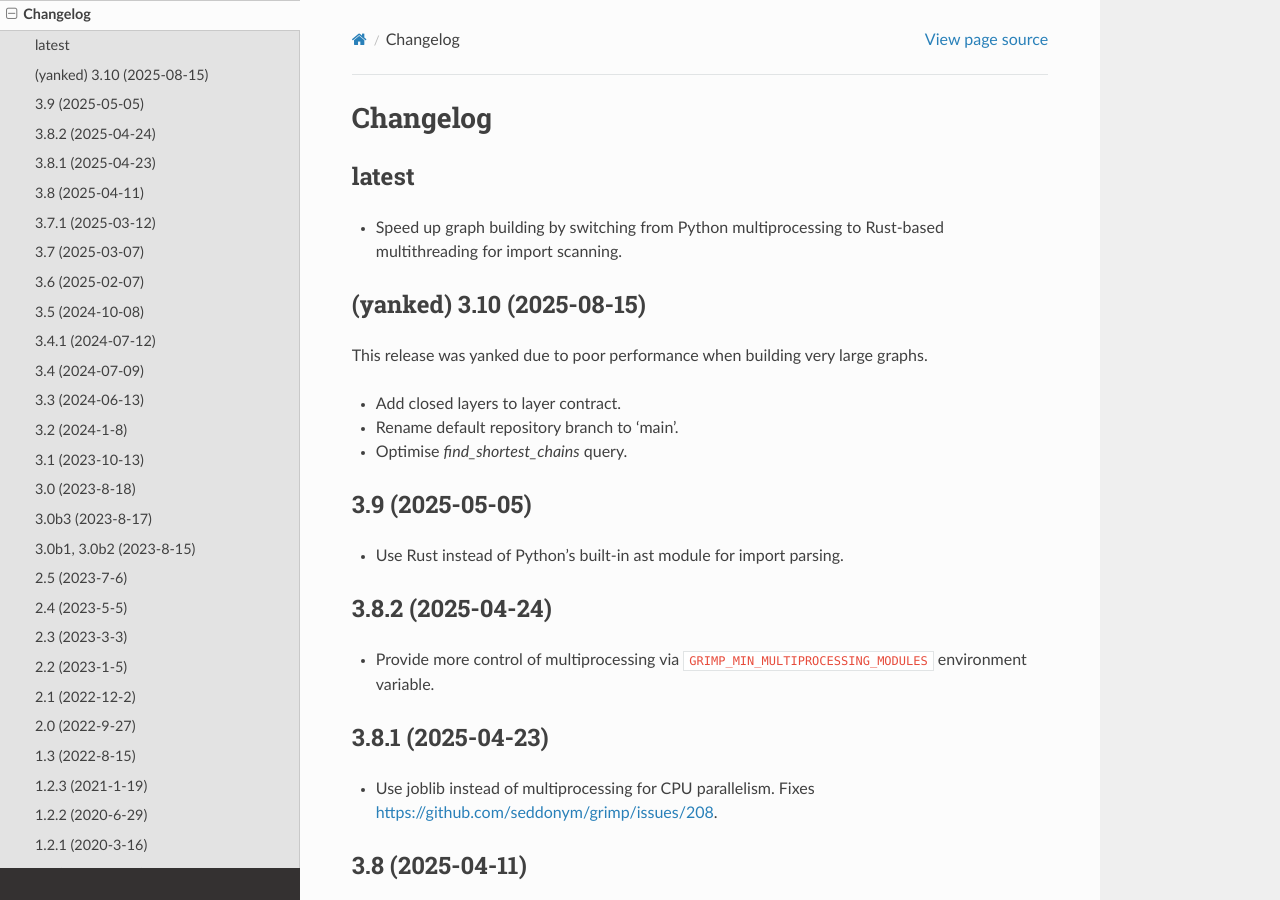
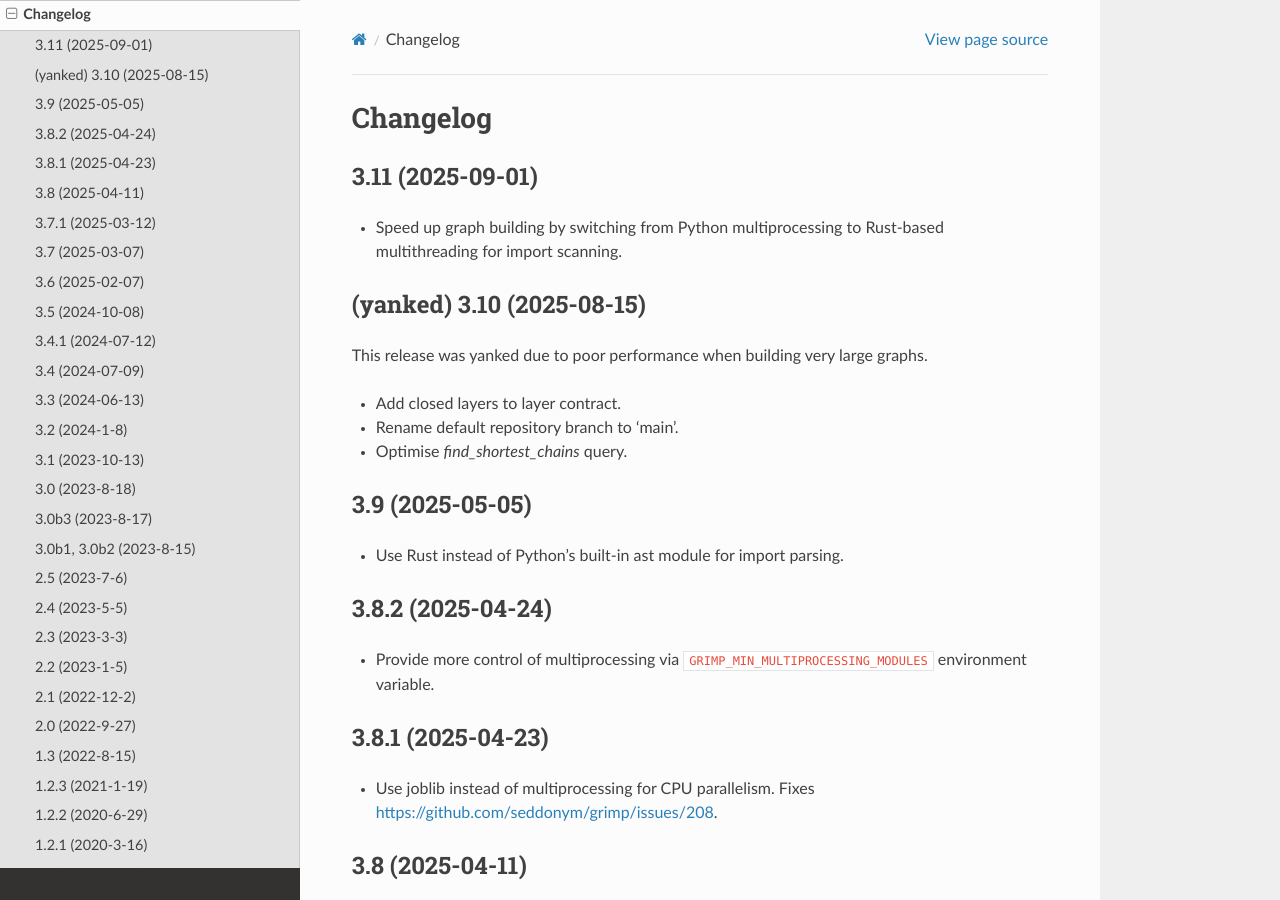
Before and after one commit to seddonym/grimp, a Sphinx documentation site: the page built from docs/changelog.rst, in a window 1280 px wide and 900 px high. Built offline with Sphinx 7.4.7 and the Read the Docs theme 3.1.0, drawn with Linux system fonts in a browser that asks for light colours.

Commit message:
Release v3.11

```diff
--- a/CHANGELOG.rst
+++ b/CHANGELOG.rst
@@ -2,8 +2,8 @@
 Changelog
 =========
 
-latest
-------
+3.11 (2025-09-01)
+-----------------
 
 * Speed up graph building by switching from Python multiprocessing to Rust-based multithreading
   for import scanning.
--- a/docs/conf.py
+++ b/docs/conf.py
@@ -26,7 +26,7 @@ author = 'David Seddon'
 # The short X.Y version
 version = ''
 # The full version, including alpha/beta/rc tags
-release = '3.10'
+release = '3.11'
 
 
 # -- General configuration ---------------------------------------------------
--- a/pyproject.toml
+++ b/pyproject.toml
@@ -8,7 +8,7 @@ module-name = "grimp._rustgrimp"
 
 [project]
 name = "grimp"
-version = "3.10"
+version = "3.11"
 license = {text = "BSD 2-Clause License"}
 description = "Builds a queryable graph of the imports within one or more Python packages."
 authors = [
--- a/src/grimp/__init__.py
+++ b/src/grimp/__init__.py
@@ -1,4 +1,4 @@
-__version__ = "3.10"
+__version__ = "3.11"
 
 from .application.ports.graph import DetailedImport, ImportGraph, Import
 from .domain.analysis import PackageDependency, Route
```
